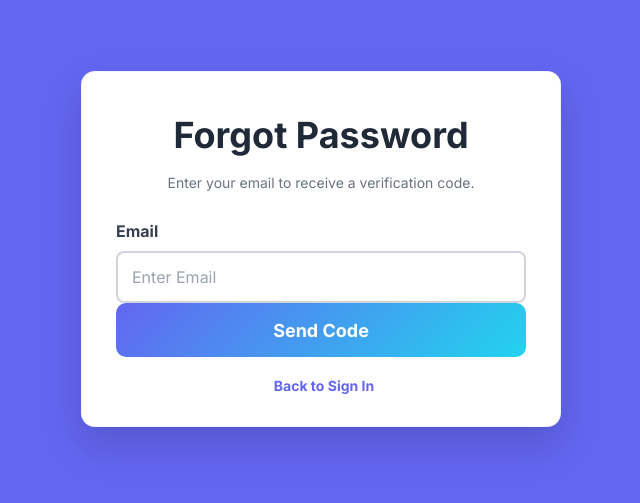
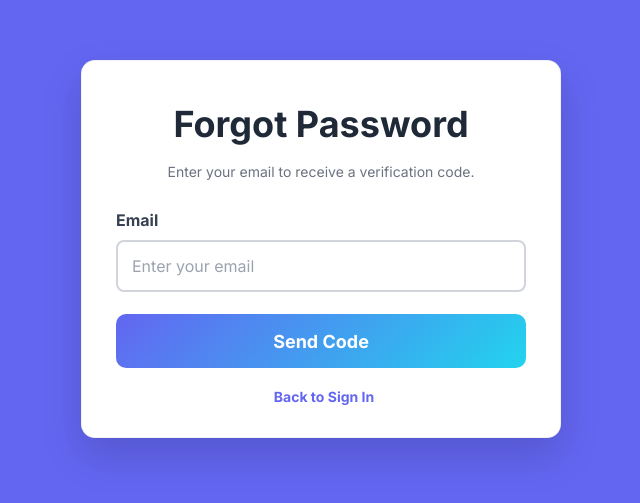
Before and after one commit to sahanpasindu-123/SDP_NextOne-testing_one, a React (Vite) app in the folder frontend/: page /auth/forgot in a window 1280 px wide. Shown: the part 151-654 px from the top of the page, without its empty margins (319-959 px from the left). Built offline with nearby package versions, Linux system fonts and the light colour scheme; no server answers.

Commit message:
feat: add email validation schemas and enhance ForgotPassword flow; improve user experience with prefilled email and error handling

```diff
--- a/frontend/src/pages/Customer/Auth/ForgotPassword.jsx
+++ b/frontend/src/pages/Customer/Auth/ForgotPassword.jsx
@@ -1,19 +1,47 @@
 import { useState } from "react";
 import styles from "./Auth.module.css";
-import { Link, useNavigate } from "react-router-dom";
+import { Link, useLocation, useNavigate } from "react-router-dom";
 import { authAPI } from "../../../api/auth";
 
 export default function ForgotPassword() {
   const navigate = useNavigate();
+  const location = useLocation();
 
-  const [email, setEmail] = useState("");
+  const prefillEmail = (() => {
+    const candidates = [];
+
+    if (typeof location.state?.email === "string") candidates.push(location.state.email);
+
+    const qp = new URLSearchParams(location.search).get("email");
+    if (typeof qp === "string") candidates.push(qp);
+
+    try {
+      const pending = localStorage.getItem("pendingVerifyEmail");
+      if (typeof pending === "string") candidates.push(pending);
+    } catch {}
+
+    try {
+      const raw = localStorage.getItem("userProfile");
+      if (raw) {
+        const parsed = JSON.parse(raw);
+        if (typeof parsed?.email === "string") candidates.push(parsed.email);
+      }
+    } catch {}
+
+    const best = candidates.find((v) => String(v || "").trim());
+    return best ? String(best).trim() : "";
+  })();
+
+  const [email, setEmail] = useState(prefillEmail);
   const [error, setError] = useState("");
   const [loading, setLoading] = useState(false);
 
   const handleSendCode = async () => {
     setError("");
 
-    if (!email) {
+    const normalizedEmail = email.trim();
+
+    if (!normalizedEmail) {
       setError("Please enter your email");
       return;
     }
@@ -21,7 +49,7 @@ export default function ForgotPassword() {
     try {
       setLoading(true);
 
-      const data = await authAPI.forgotPassword({ email });
+      const data = await authAPI.forgotPassword({ email: normalizedEmail });
 
       if (!data?.success) {
         setError(data?.message || "Failed to send code");
@@ -30,7 +58,7 @@ export default function ForgotPassword() {
 
       // ✅ AFTER sending code → go to verify page
       navigate("/auth/verify", {
-        state: { email },
+        state: { email: normalizedEmail },
       });
     } catch (err) {
       setError(err?.message || "Server error. Try again.");
@@ -50,9 +78,19 @@ export default function ForgotPassword() {
       <input
         className={styles.input}
         type="email"
-        placeholder="Enter Email"
+        placeholder="Enter your email"
+        name="email"
+        autoComplete="email"
+        inputMode="email"
+        autoCapitalize="none"
+        autoCorrect="off"
+        spellCheck={false}
+        aria-invalid={!!error}
         value={email}
-        onChange={(e) => setEmail(e.target.value)}
+        onChange={(e) => {
+          setEmail(e.target.value);
+          if (error) setError("");
+        }}
       />
 
       <button
@@ -60,11 +98,16 @@ export default function ForgotPassword() {
         className={styles.primary}
         onClick={handleSendCode}
         disabled={loading}
+        style={{ marginTop: 22 }}
       >
         {loading ? "Sending..." : "Send Code"}
       </button>
 
-      {error && <div style={{ color: "red", marginTop: 10 }}>{error}</div>}
+      {error && (
+        <div style={{ color: "#ef4444", marginTop: 12, textAlign: "center", fontWeight: 700 }}>
+          {error}
+        </div>
+      )}
 
       <div className={styles.bottom}>
         <Link className={styles.link} to="/customer/signin">
--- a/frontend/src/pages/Customer/Auth/SignIn.jsx
+++ b/frontend/src/pages/Customer/Auth/SignIn.jsx
@@ -99,7 +99,11 @@ export default function SignIn() {
               <span>Remember me</span>
             </label>
 
-            <Link className={styles.link} to="/auth/forgot">
+            <Link
+              className={styles.link}
+              to="/auth/forgot"
+              state={{ email: formData.email }}
+            >
               Forgot password?
             </Link>
           </div>
--- a/frontend/src/pages/Customer/Auth/VerifyCode.jsx
+++ b/frontend/src/pages/Customer/Auth/VerifyCode.jsx
@@ -66,6 +66,7 @@ export default function VerifyCode() {
       <button
         type="button"
         className={styles.primary}
+        style={{ marginTop: 16 }}
         onClick={handleVerify}
         disabled={loading}
       >
```
Also changed, not shown: 1 other file (tests, documents, lock files or other folders).
